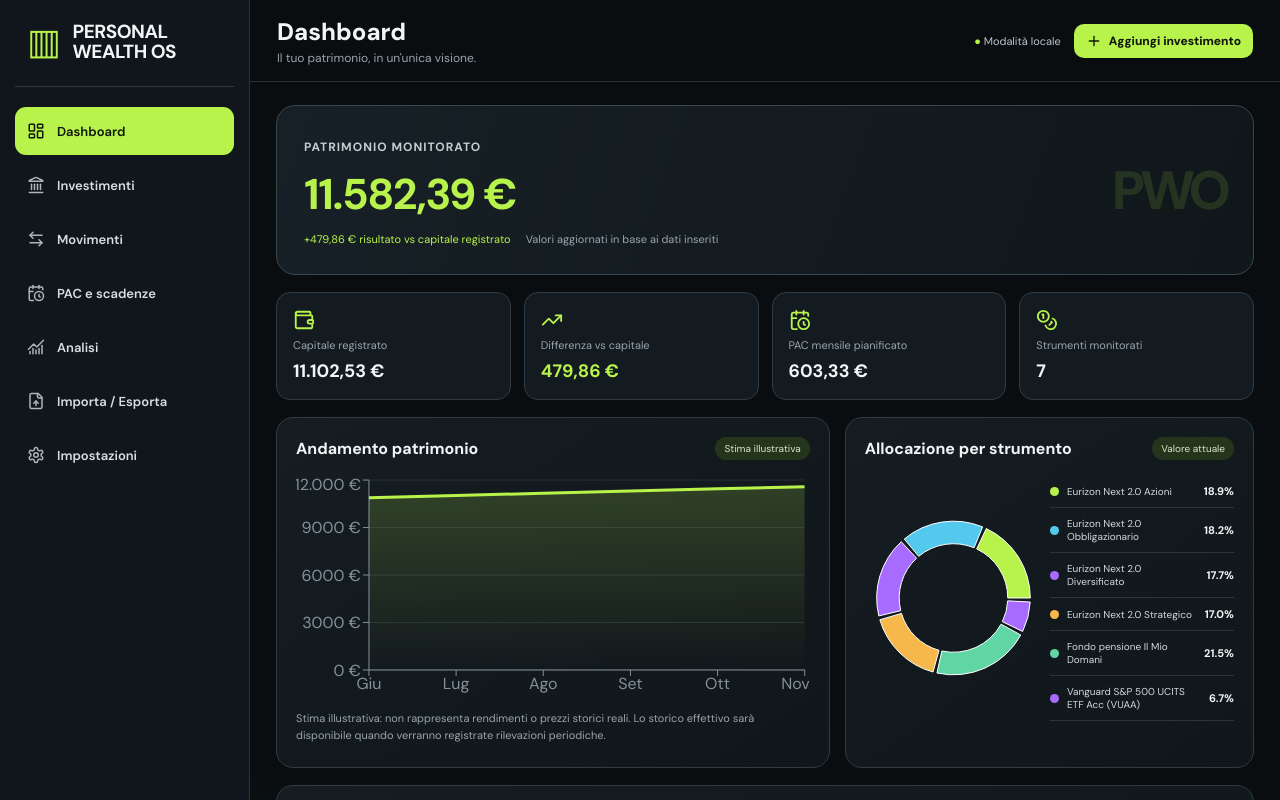
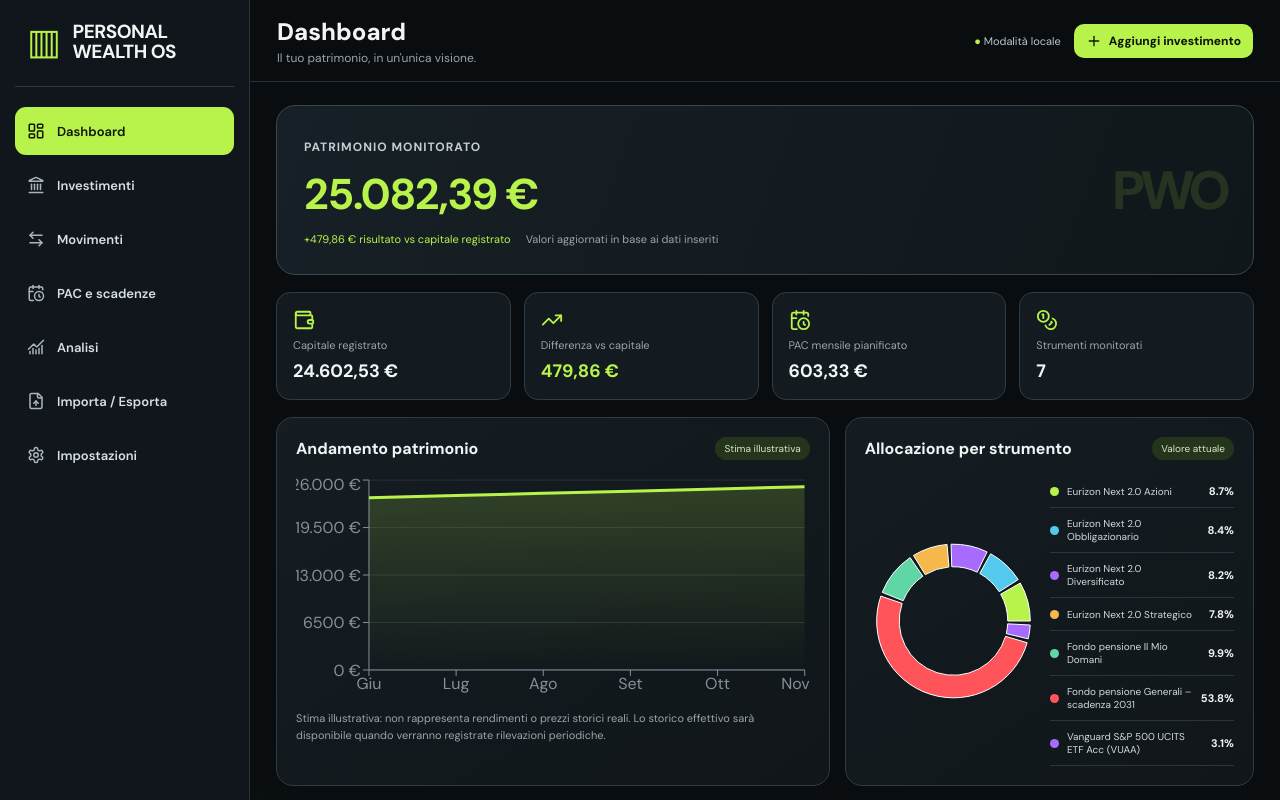
Before and after one commit to netTrack26/personal-wealth-os, a Next.js app in the folder personal-wealth-os/: page / in a window 1280 px wide. Shown: the top 800 px of the page. Built offline with nearby package versions, Linux system fonts and the light colour scheme.

Commit message:
Include historical Generali contributions as provisional portfolio value

```diff
--- a/personal-wealth-os/app/page.tsx
+++ b/personal-wealth-os/app/page.tsx
@@ -22,9 +22,9 @@ export default function Home(){
  const fileRef=useRef<HTMLInputElement>(null);
  useEffect(()=>{try{const raw=localStorage.getItem('pwo-data-v2');if(raw)setData(JSON.parse(raw));}catch{}setReady(true)},[]);
  useEffect(()=>{if(ready)localStorage.setItem('pwo-data-v2',JSON.stringify(data))},[data,ready]);
- const value=(h:Holding)=>h.units*h.price;
+ const value=(h:Holding)=>{const marketValue=h.units*h.price;return marketValue>0?marketValue:(h.totalContributed??0)};
  const total=data.holdings.reduce((s,h)=>s+value(h),0);
- const invested=data.holdings.reduce((s,h)=>s+h.costBasis,0);
+ const invested=data.holdings.reduce((s,h)=>s+(h.totalContributed??h.costBasis),0);
  const gain=total-invested;
  const monthlyPAC=data.holdings.reduce((s,h)=>s+h.pac,0);
  const holdings=data.holdings.filter(h=>(selected==='all'||h.institution===selected)&&(`${h.name} ${h.institution} ${h.isin}`).toLowerCase().includes(query.toLowerCase()));
```
